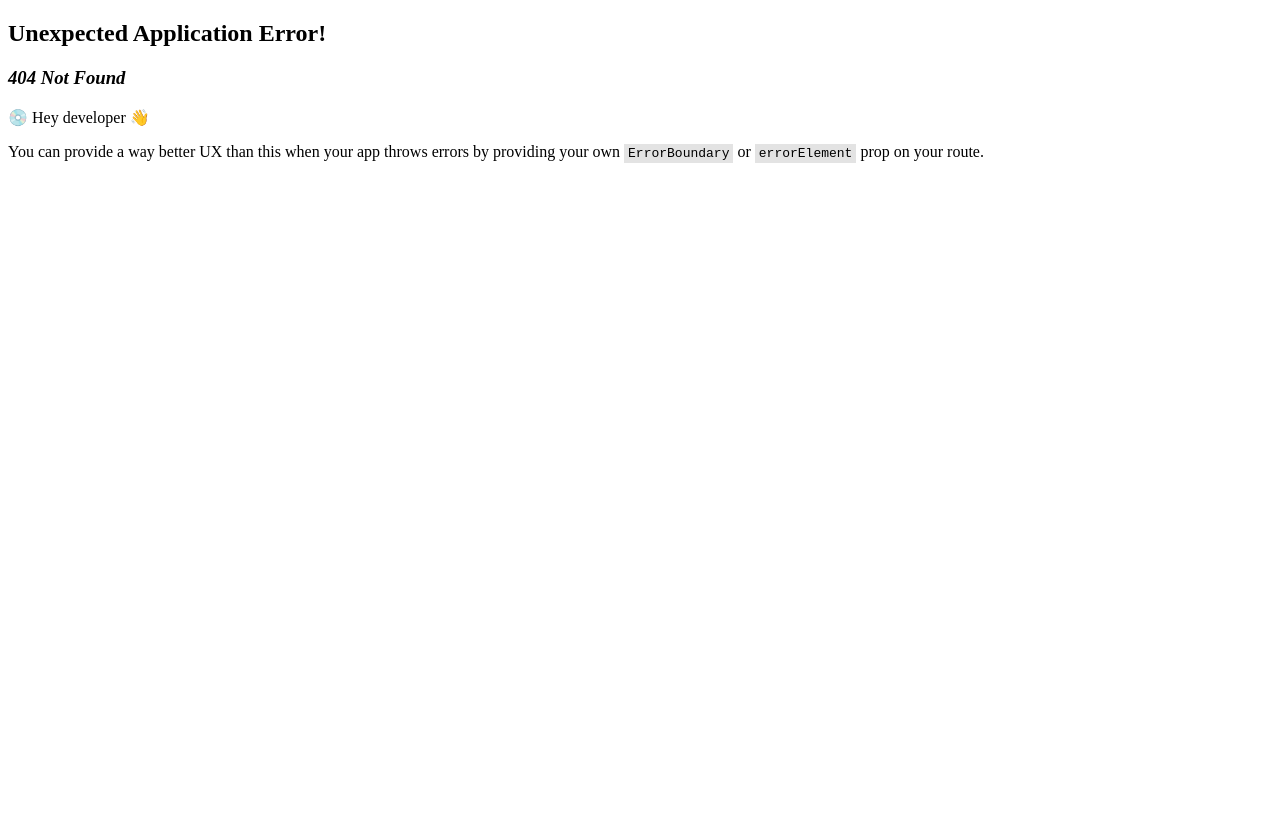
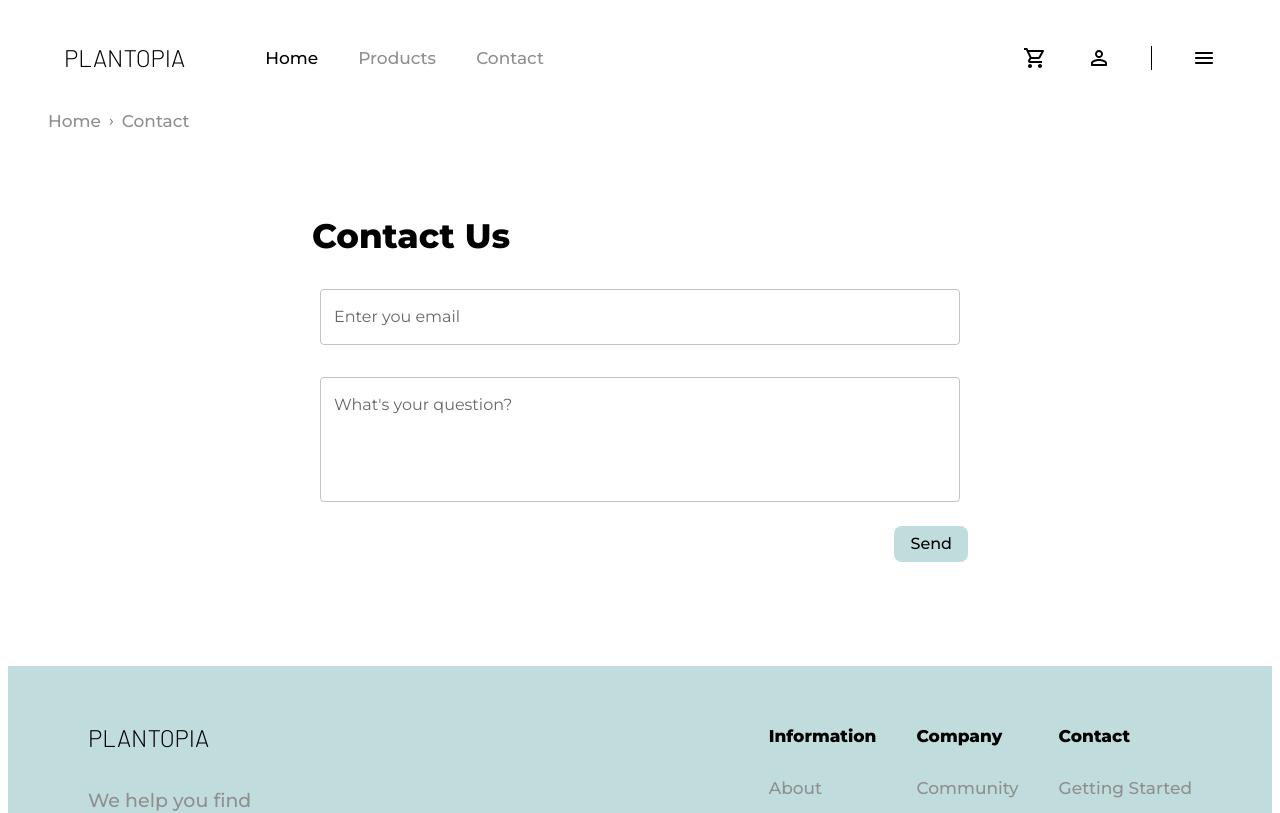
Before and after one commit to tanu-chahal/PLANTOPIA, a React (Vite) app in the folder client/: page /contact in a window 1280 px wide. Before the commit this address had no page. Shown: the top 813 px of the page. Built offline with nearby package versions, Linux system fonts and the light colour scheme.

Commit message:
Contact Page Ready.

```diff
--- a/client/package.json
+++ b/client/package.json
@@ -16,7 +16,8 @@
     "@mui/material": "^5.14.8",
     "react": "^18.2.0",
     "react-dom": "^18.2.0",
-    "react-router-dom": "^6.15.0"
+    "react-router-dom": "^6.15.0",
+    "recoil": "^0.7.7"
   },
   "devDependencies": {
     "@types/react": "^18.2.15",
--- a/client/src/App.jsx
+++ b/client/src/App.jsx
@@ -1,4 +1,11 @@
-import { useState } from 'react'
+import {
+  RecoilRoot,
+  atom,
+  selector,
+  useRecoilState,
+  useRecoilValue,
+} from 'recoil';
+
 import Home from './pages/home/Home'
 import { ThemeProvider } from '@mui/material/styles';
 import theme from './utils/theme.js';
@@ -10,16 +17,18 @@ import Product from './pages/product/Product';
 import Cart from './pages/cart/Cart';
 import Login from './pages/login/Login';
 import Register from './pages/register/Register';
-import Contacts from './pages/contacts/Contacts';
+import Contact from './pages/contact/Contact';
 
 function App() {
  const Layout = () =>{ return (
      <div className="App">
-       <ThemeProvider theme={theme}>
+      <RecoilRoot>
+      <ThemeProvider theme={theme}>
       <Navbar/>
       <Outlet/>
       <Footer/>
       </ThemeProvider>
+      </RecoilRoot>
      </div>
   )}
 
@@ -53,8 +62,8 @@ function App() {
           element: <Register/>
         },
         {
-          path: "/contacts",
-          element: <Contacts/>
+          path: "/contact",
+          element: <Contact/>
         }
       ]
     }
--- a/client/src/components/navbar/Navbar.jsx
+++ b/client/src/components/navbar/Navbar.jsx
@@ -12,15 +12,15 @@ function Navbar() {
   const navigate = useNavigate();
   return (
     <Container className="Navbar" maxWidth='lg' sx={{height:100, display: 'flex', alignItems:'center', userSelect:'none'}}>
-      <Typography component='h1' variant='h5' className="logo" sx={{fontFamily: "'Barlow', sans-serif", mr:10,}}>PLANTOPIA</Typography>
+      <Typography component='h1' variant='h5' className="logo" sx={{fontFamily: "'Barlow', sans-serif", mr:10,}} onClick={()=>navigate("/")}>PLANTOPIA</Typography>
       <Box className="pages" sx={{display: 'flex', gap:5}}>
       <Typography color="tertiary" component="p" variant="subtitle2" sx={{cursor:'pointer', '&:hover': { color: '#484c4c',},}} onClick={()=>navigate("/")}>Home</Typography>
       <Typography color="secondary" component="p" variant="subtitle2" sx={{cursor:'pointer', '&:hover': { color: '#484c4c',},}} onClick={()=>navigate("/products")}>Products</Typography>
-      <Typography color="secondary" component="p" variant="subtitle2" sx={{cursor:'pointer', '&:hover': { color: '#484c4c',},}} onClick={()=>navigate("/contacts")}>Contacts</Typography>
+      <Typography color="secondary" component="p" variant="subtitle2" sx={{cursor:'pointer', '&:hover': { color: '#484c4c',},}} onClick={()=>navigate("/contact")}>Contact</Typography>
       </Box>
       <Box className="utils" sx={{ml:'auto', display:'flex', gap:5}}>
-        <ShoppingCartOutlinedIcon/>
-        <PersonOutlineRoundedIcon/>
+        <ShoppingCartOutlinedIcon onClick={()=>navigate("/mycart")}/>
+        <PersonOutlineRoundedIcon onClick={()=>navigate("/login")}/>
         <Divider orientation="vertical" flexItem sx={{ width: '0.5px', backgroundColor: "black", objectFit:'fill' }}/>
         <MenuRoundedIcon/>
       </Box>
--- /dev/null
+++ b/client/src/pages/contact/Contact.jsx
@@ -0,0 +1,111 @@
+import Box from "@mui/material/Box";
+import TextField from "@mui/material/TextField";
+import Button from "@mui/material/Button";
+import Typography from "@mui/material/Typography";
+import Container from "@mui/material/Container";
+import Breadcrumbs from "@mui/material/Breadcrumbs";
+import React from "react";
+import {useNavigate} from "react-router-dom"
+
+function Contact() {
+  const navigate = useNavigate();
+  const breadcrumbs = [
+    <Typography
+      color="secondary"
+      component="p"
+      variant="subtitle2"
+      sx={{ cursor: "pointer", "&:hover": { color: "#484c4c" } }}
+      onClick={()=>navigate("/")}
+    >
+      Home
+    </Typography>,
+    <Typography
+      color="secondary"
+      component="p"
+      variant="subtitle2"
+      sx={{ cursor: "pointer", "&:hover": { color: "#484c4c" } }}
+      onClick={()=>navigate("/contact")}
+    >
+      Contact
+    </Typography>,
+  ];
+  return (
+    <>
+    <Breadcrumbs separator="›" aria-label="breadcrumb" sx={{mx:5,}}>
+    {breadcrumbs}
+  </Breadcrumbs>
+  <Container
+      className="Contact"
+      maxWidth="lg"
+      sx={{
+        my:10,
+        display: "flex",
+        alignItems: "center",
+        justifyContent: "center",
+      }}
+    >
+      <Box>
+        <Typography
+          variant="h4"
+          component="h4"
+          sx={{
+            fontWeight: 800,
+          }}
+        >
+          Contact Us
+        </Typography>
+        <Box
+          component="form"
+          sx={{
+            "& .MuiTextField-root": { m: 1, width: "50vw" },
+            display: "flex",
+            flexDirection: "column",
+            alignItems: "center",
+            my: 3,
+            gap: 2,
+          }}
+          noValidate
+          autoComplete="off"
+        >
+          <TextField
+            id="outlined-multiline-flexible"
+            label="Enter you email"
+            maxRows={1}
+          />
+          <TextField
+            id="outlined-multiline-static"
+            label="What's your question?"
+            multiline
+            rows={4}
+            defaultValue=""
+          />
+          <Button
+            variant="contained"
+            color="primary"
+            type="submit"
+            sx={{
+              border: "none",
+              boxShadow: 0,
+              color: "black",
+              textTransform: "none",
+              py: 0.5,
+              px: 2,
+              fontSize: 16,
+              borderRadius: 2,
+              "&:hover": {
+                color: "white",
+                boxShadow: 0,
+              },
+              alignSelf: "flex-end",
+            }}
+          >
+            Send
+          </Button>
+        </Box>
+      </Box>
+    </Container>
+    </>
+  );
+}
+
+export default Contact;
--- a/client/src/pages/contacts/Contacts.jsx
+++ /dev/null
@@ -1,9 +0,0 @@
-import React from 'react'
-
-function Contacts() {
-  return (
-    <div>Contacts</div>
-  )
-}
-
-export default Contacts
--- a/client/src/pages/products/Products.jsx
+++ b/client/src/pages/products/Products.jsx
@@ -5,13 +5,34 @@ import Select from "@mui/material/Select";
 import Container from "@mui/material/Container";
 import InputLabel from "@mui/material/InputLabel";
 import FormControl from "@mui/material/FormControl";
-import ShoppingCartOutlinedIcon from "@mui/icons-material/ShoppingCartOutlined";
+import Breadcrumbs from "@mui/material/Breadcrumbs";
 import React, {useState} from "react";
 import { useNavigate } from "react-router-dom";
 import { plants } from "../../utils/data.js";
 import Card from "../../components/card/Card.jsx";
 
 function Products() {
+  const navigate = useNavigate();
+  const breadcrumbs = [
+    <Typography
+      color="secondary"
+      component="p"
+      variant="subtitle2"
+      sx={{ cursor: "pointer", "&:hover": { color: "#484c4c" } }}
+      onClick={()=>navigate("/")}
+    >
+      Home
+    </Typography>,
+    <Typography
+      color="secondary"
+      component="p"
+      variant="subtitle2"
+      sx={{ cursor: "pointer", "&:hover": { color: "#484c4c" } }}
+      onClick={()=>navigate("/products")}
+    >
+      Products
+    </Typography>,
+  ];
   const [category, setCategory]=useState("All");
   const [sort, setSort]=useState("sales");
   const [price, setPrice]=useState(null);
@@ -52,6 +73,10 @@ function Products() {
         alignItems: "center",
       }}
     >
+      <Breadcrumbs separator="›" aria-label="breadcrumb" sx={{alignSelf:'flex-start', mx:5,}}>
+        {breadcrumbs}
+      </Breadcrumbs>
+
       <Container
         maxWidth="lg"
         className="top"
```
Also changed, not shown: 1 other file (tests, documents, lock files or other folders).
